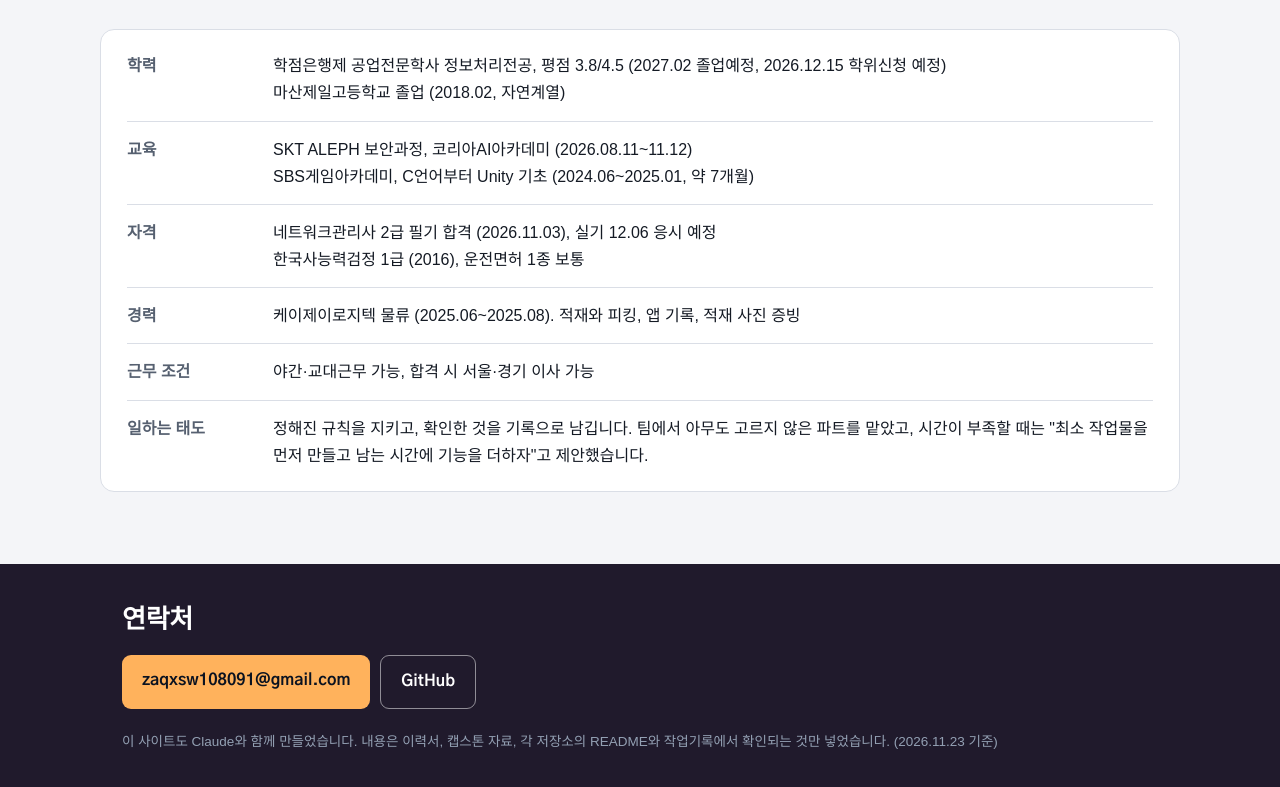
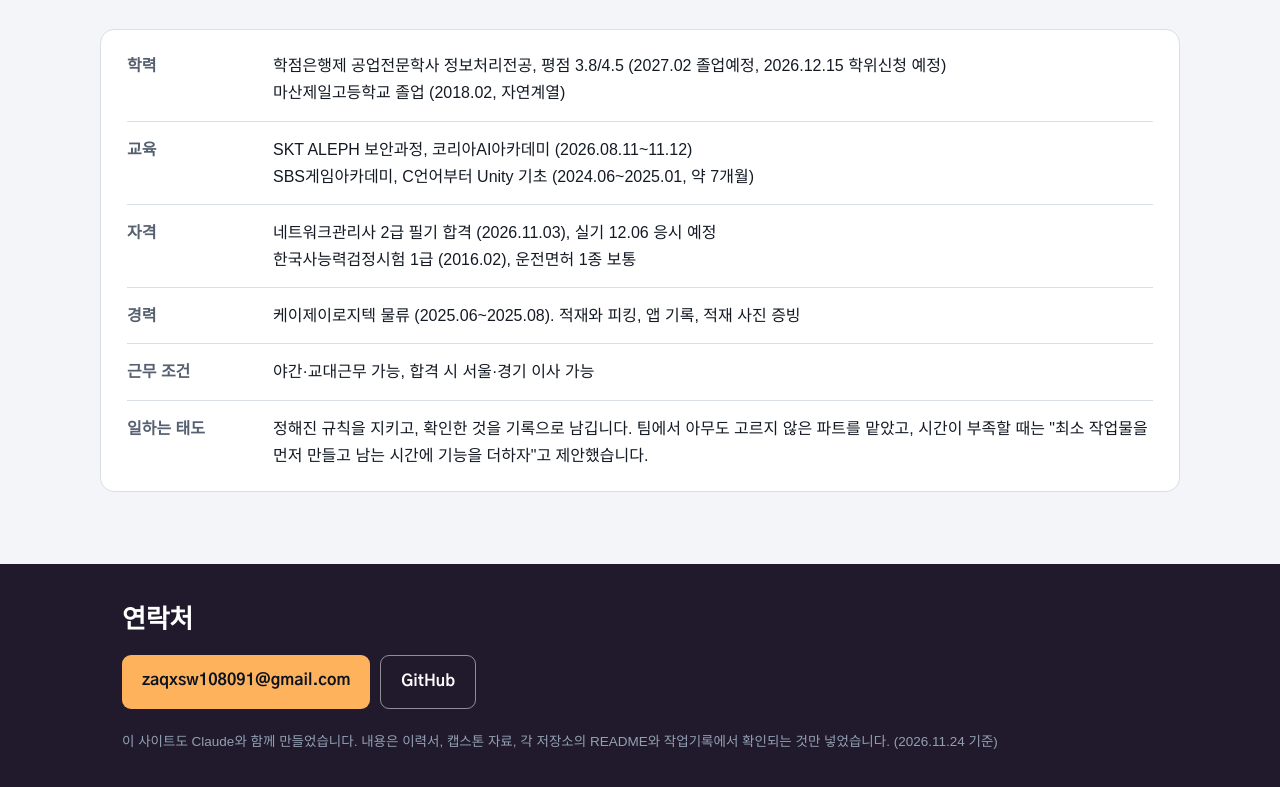
Before and after one commit to zaqxsw108091-create/portfolio, a plain HTML site: page game/index.html in a window 1280 px wide. Shown: the part 5199-5986 px from the top of the page. Drawn offline with Linux system fonts and the light colour scheme; a web font is replaced by a local one.

Commit message:
fix: 게임 페이지 자격 표기와 기준 날짜를 보안·합본과 맞춤
Co-Authored-By: Claude Opus 5.5 <noreply@anthropic.com>

```diff
--- a/game/index.html
+++ b/game/index.html
@@ -428,7 +428,7 @@ footer small{display:block;margin-top:22px;color:#93A0B3;font-size:13.5px}
     <dl>
       <div><dt>학력</dt><dd>학점은행제 공업전문학사 정보처리전공, 평점 3.8/4.5 (2027.02 졸업예정, 2026.12.15 학위신청 예정)<br>마산제일고등학교 졸업 (2018.02, 자연계열)</dd></div>
       <div><dt>교육</dt><dd>SKT ALEPH 보안과정, 코리아AI아카데미 (2026.08.11~11.12)<br>SBS게임아카데미, C언어부터 Unity 기초 (2024.06~2025.01, 약 7개월)</dd></div>
-      <div><dt>자격</dt><dd>네트워크관리사 2급 필기 합격 (2026.11.03), 실기 12.06 응시 예정<br>한국사능력검정 1급 (2016), 운전면허 1종 보통</dd></div>
+      <div><dt>자격</dt><dd>네트워크관리사 2급 필기 합격 (2026.11.03), 실기 12.06 응시 예정<br>한국사능력검정시험 1급 (2016.02), 운전면허 1종 보통</dd></div>
       <div><dt>경력</dt><dd>케이제이로지텍 물류 (2025.06~2025.08). 적재와 피킹, 앱 기록, 적재 사진 증빙</dd></div>
       <div><dt>근무 조건</dt><dd>야간·교대근무 가능, 합격 시 서울·경기 이사 가능</dd></div>
       <div><dt>일하는 태도</dt><dd>정해진 규칙을 지키고, 확인한 것을 기록으로 남깁니다. 팀에서 아무도 고르지 않은 파트를 맡았고, 시간이 부족할 때는 "최소 작업물을 먼저 만들고 남는 시간에 기능을 더하자"고 제안했습니다.</dd></div>
@@ -445,7 +445,7 @@ footer small{display:block;margin-top:22px;color:#93A0B3;font-size:13.5px}
       <a class="btn fill" href="mailto:zaqxsw108091@gmail.com">zaqxsw108091@gmail.com</a>
       <a class="btn line" href="https://github.com/zaqxsw108091-create">GitHub</a>
     </div>
-    <small>이 사이트도 Claude와 함께 만들었습니다. 내용은 이력서, 캡스톤 자료, 각 저장소의 README와 작업기록에서 확인되는 것만 넣었습니다. (2026.11.23 기준)</small>
+    <small>이 사이트도 Claude와 함께 만들었습니다. 내용은 이력서, 캡스톤 자료, 각 저장소의 README와 작업기록에서 확인되는 것만 넣었습니다. (2026.11.24 기준)</small>
   </div>
 </footer>
 
```
